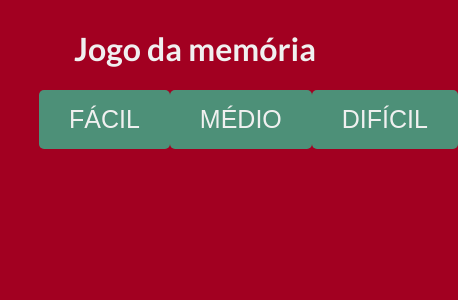
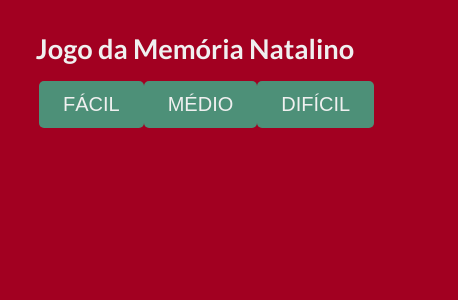
Before and after one commit to acamilass/memory-game-angular, an Angular app: page / in a window 390 px wide. Shown: the top 300 px of the page, 458 px wide, since content can reach past the window. Built offline with nearby package versions, Linux system fonts and the light colour scheme.

Commit message:
Ajustes de responsividade

```diff
--- a/src/app/memory-game/memory-game.component.html
+++ b/src/app/memory-game/memory-game.component.html
@@ -1,5 +1,5 @@
 <div class="game">
-  <h1>Jogo da memória</h1>
+  <h1 class="game__title">Jogo da Memória Natalino</h1>
 
   <div class="game__level">
     <button
--- a/src/app/memory-game/memory-game.component.scss
+++ b/src/app/memory-game/memory-game.component.scss
@@ -2,23 +2,27 @@
   display: flex;
   flex-direction: column;
   align-items: center;
+  padding: 4rem;
 
-  // width: 100vw;
+  &__title {
+    font-size: 3.4rem;
+    margin-bottom: 2rem;
+  }
 
   &__level {
     display: flex;
     justify-content: space-around;
     width: 80vw;
-    margin-bottom: 20px;
+    margin-bottom: 2rem;
 
     &--btn {
       cursor: pointer;
       text-transform: uppercase;
-      padding: 15px 30px;
+      padding: 1.5rem 3rem;
       border: none;
       border-radius: 5px;
 
-      font-size: 25px;
+      font-size: 2.5rem;
       color: #f0f0f0;
       background-color: #4d9078;
     }
@@ -35,7 +39,7 @@
   }
 
   &__img {
-    height: 200px;
+    height: 20rem;
     border-radius: 5px;
     cursor: pointer;
   }
--- a/src/styles.scss
+++ b/src/styles.scss
@@ -1,8 +1,37 @@
 /* You can add global styles to this file, and also import other style files */
 
+*,
+*::before,
+*::after {
+  margin: 0;
+  padding: 0;
+  box-sizing: inherit;
+}
+
 html {
+  font-size: 62.5%;
+
+  @media (max-width: 75em) {
+    font-size: 56.25%;
+  }
+
+  @media (max-width: 56.25em) {
+    font-size: 50%;
+  }
+
+  @media (min-width: 112.5em) {
+    font-size: 75%;
+  }
+}
+
+html,
+body {
+  height: 100%;
+  width: 100%;
+}
+
+body {
   font-family: 'Lato', sans-serif;
-  // color: #303036;
   color: #f0f0f0;
 
   background-color: #a20021;
```
